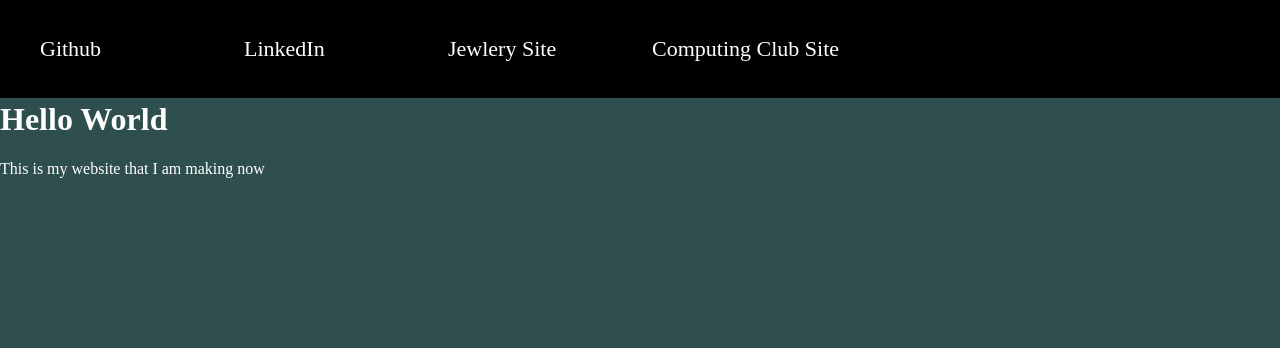
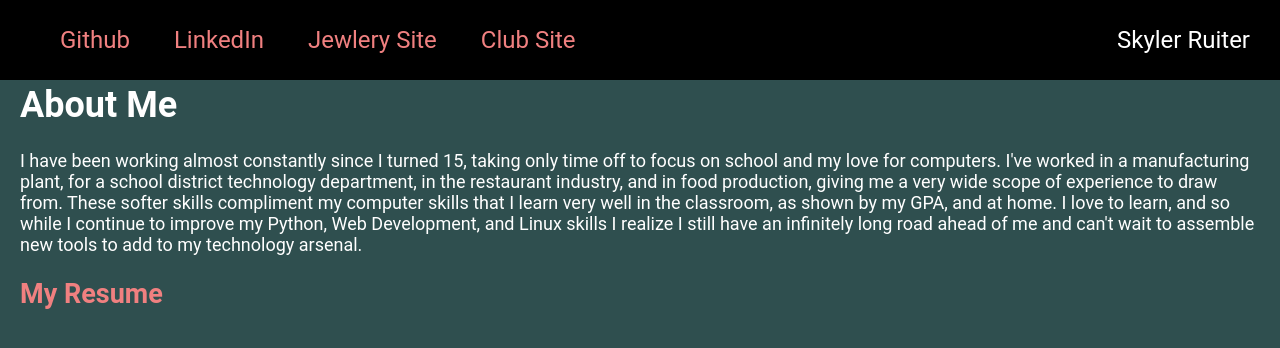
Before and after one commit to Skylake0106/Skylake0106.github.io, a plain HTML site: page index.html in a window 1280 px wide. Drawn offline with Linux system fonts and the light colour scheme.

Commit message:
Adds some media and more styling

```diff
--- a/Styles/main_site_styles.css
+++ b/Styles/main_site_styles.css
@@ -7,31 +7,39 @@ body {
     color: white;
     margin: 0;
     padding: 0;
+    font-family: 'Roboto';
 }
 
 header {
     background-color: black;
     position: fixed;
+    top: 0;
     width: 100%;
-    z-index: 100;
+    z-index: 1;
 }
 
 nav {
-    padding: 20px 0;
+    padding: 10px 10px 10px 0px;
 }
 
 nav li {
     display: inline-block;
-    font-size: 22px;
-    width: 200px;
+    font-size: 24px;
+    padding: 0 20px;
 }
 
-.header-links {
-    text-decoration: none;
-    color: white;
+.name {
+    float: right;
 }
 
 main {
-    position: absolute;
-    top: 80px;
+    position: relative;
+    top: 60px;
+    padding: 0 20px;
+    font-size: 18px;
 }
+
+a {
+    text-decoration: none;
+    color:lightcoral
+}
--- a/index.html
+++ b/index.html
@@ -12,13 +12,22 @@
 					<li> <a href="https://github.com/Skylake0106" class="header-links" target="_blank"> Github </a> </li>
 					<li> <a href="https://www.linkedin.com/in/skylerruiter/" class="header-links" target="_blank"> LinkedIn </a> </li>
 					<li> <a href="Pages/helen-jewlery.html" class="header-links"> Jewlery Site </a> </li>
-					<li> <a href="Pages/computing-club.html" class="header-links"> Computing Club Site </a> </li>
+					<li> <a href="Pages/computing-club.html" class="header-links"> Club Site </a> </li>
+					<li class="name"> Skyler Ruiter </li>
 				</ul>
 			</nav>
 		</header>
 		<main>
-			<h1>Hello World</h2>
-			<p>This is my website that I am making now</p>
+			<h1>About Me</h2>
+			<p>I have been working almost constantly since I turned 15, taking only time off to focus on school and my love for
+			computers. I've worked in a manufacturing plant, for a school district technology department, in the restaurant
+			industry, and in food production, giving me a very wide scope of experience to draw from. These softer skills compliment
+			my computer skills that I learn very well in the classroom, as shown by my GPA, and at home.
+
+			I love to learn, and so while I continue to improve my Python, Web Development, and Linux skills I realize I still have
+			an infinitely long road ahead of me and can't wait to assemble new tools to add to my technology arsenal.</p>
+
+			<h2><a href="Media/Skyler Ruiter Resume (November).pdf" class="resume" target="_blank">My Resume</a></h2>
 		</main>
 	</body>
 </html>
```
Also changed, not shown: Media/headshot photo.jpg (added), 3 other files.
